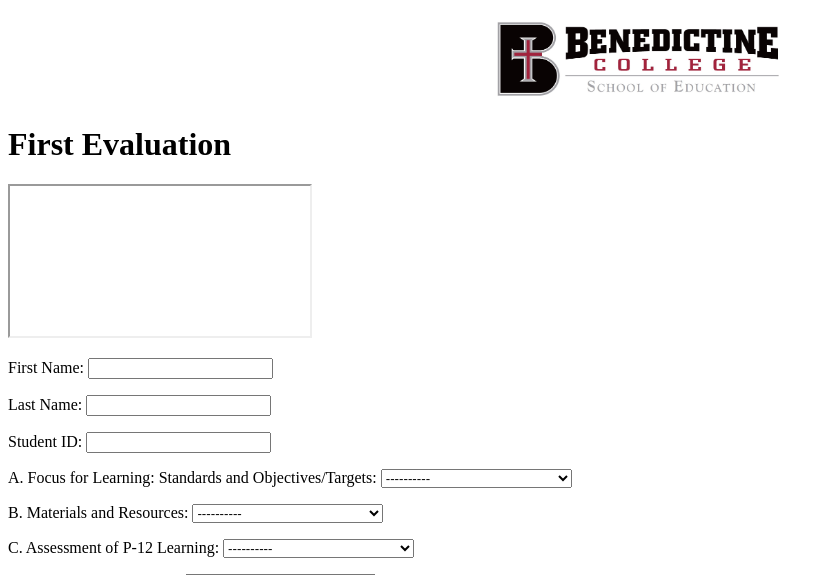
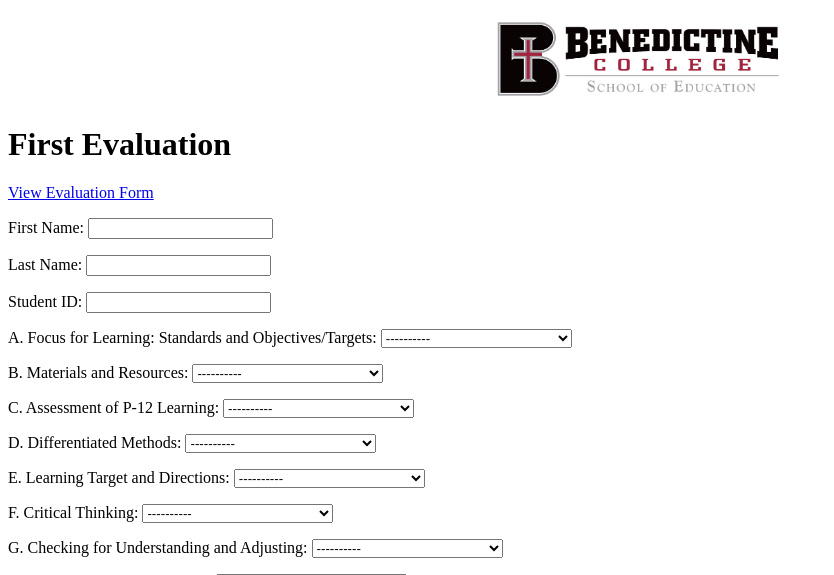
Before and after one commit to NarnianDwarf/studentTeachingSoftware, a Django app: a page that uses mysite/templates/evalQuestions.html in a window 1280 px wide. Shown: the top 575 px of the page, without its empty margins (0-834 px from the left). Run offline with Django 4.2, Linux system fonts and the light colour scheme; the visitor is signed in with stand-in values (Sample User, id 1).

Commit message:
Added Evaluation.pdf
Used the static folder to add the Evaluation.pdf document as a link on the evaluation template.

```diff
--- a/mysite/templates/evalQuestions.html
+++ b/mysite/templates/evalQuestions.html
@@ -20,8 +20,8 @@
     <head>
         <img src="{% static 'images/logo.jpg' %}" class="img-fluidrounded-start" alt="Logo Image">
         <h1> First Evaluation</h1>
-        <!-- <a href="/Evaluation.pdf" target="_blank">View Evaluation Form</a> -->
-        <iframe src="/Evaluation.pdf"></iframe>
+        <a href="{% static 'documents/Evaluation.pdf' %}" target="_blank" type="application/pdf">View Evaluation Form</a>
+        <!-- <embed src="{% static 'documents/Evaluation.pdf' %}" height="500" width="1000" type="application/pdf"/> -->
     </head>
 
     <form action="#" method="post">
```
Also changed, not shown: 2 other files.
